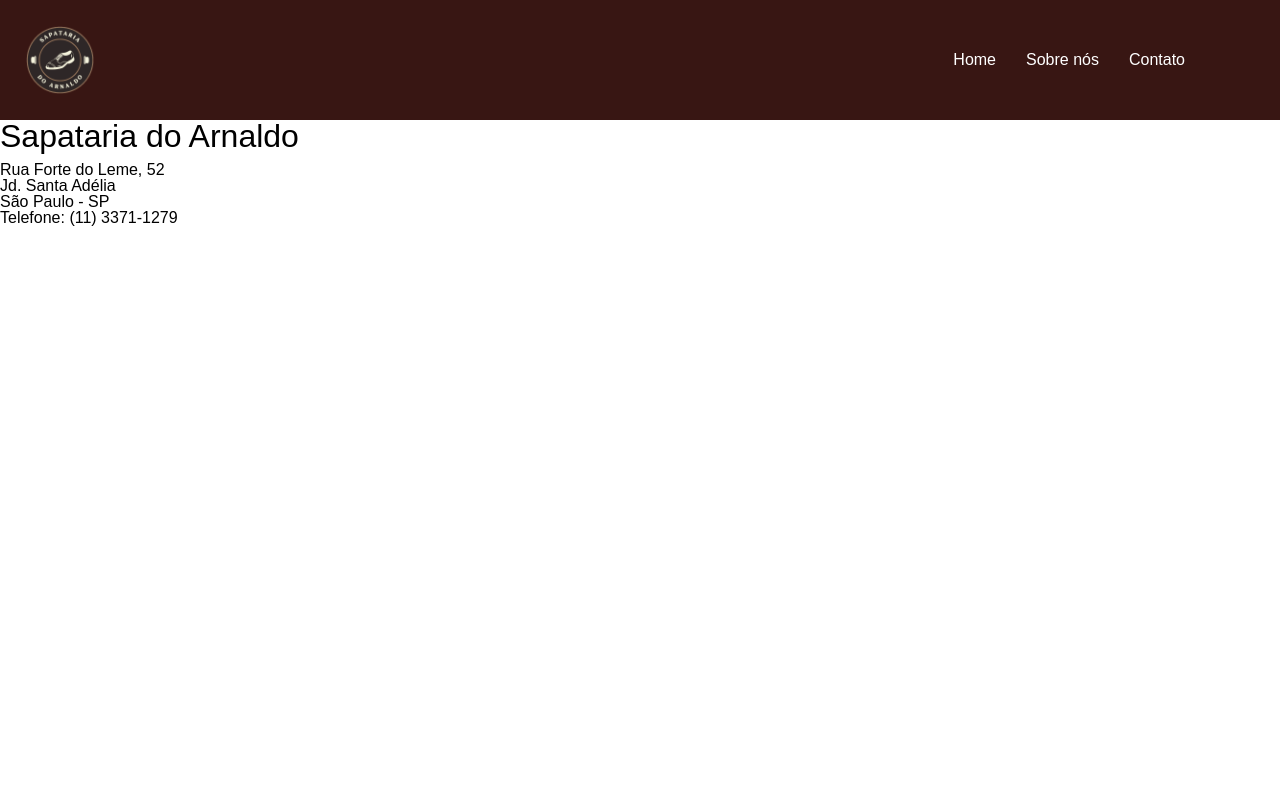
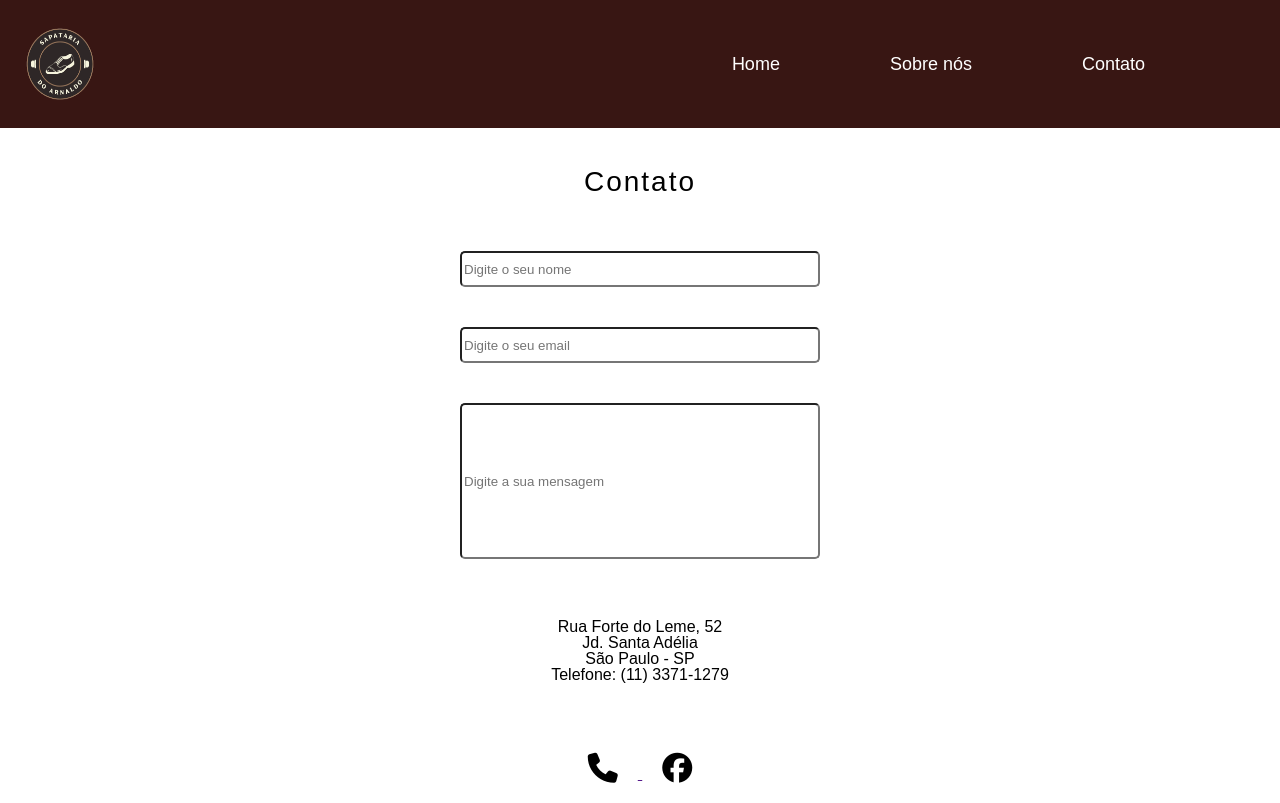
Before and after one commit to PabloJesusdaSilva/sapataria-arnaldo, a plain HTML site: page contato.html in a window 1280 px wide. Drawn offline with Linux system fonts and the light colour scheme; a web font is replaced by a local one.

Commit message:
Criando a seção contato

```diff
--- a/contato.html
+++ b/contato.html
@@ -30,15 +30,33 @@
     </header>
 
     <main>
-        <h1 class="title-page">Sapataria do Arnaldo</h1>
+        <h1 class="title-page">Contato</h1>
 
-        <address>
+        <form class="form-contact">
+            <div class="input-contact">
+                <input type="text" placeholder="Digite o seu nome">
+                <input type="email" placeholder="Digite o seu email">
+                <input type="text" placeholder="Digite a sua mensagem">
+            </div>
+        </form>
+
+        <address class="address-contact">
             <p>Rua Forte do Leme, 52</p>
             <p>Jd. Santa Adélia</p>
             <p>São Paulo - SP</p>
             <p>Telefone: (11) 3371-1279</p>
         </address>
+
+        <article class="icons-contact">
+            <a href="">
+                <i class="fa-solid fa-phone"></i>
+            </a>
+            <a href="">
+                <i class="fa-brands fa-facebook"></i>
+            </a>
+        </article>
     </main>
 
+    <script src="https://kit.fontawesome.com/02046696f9.js" crossorigin="anonymous"></script>
 </body>
 </html>
--- a/style.css
+++ b/style.css
@@ -15,6 +15,7 @@ body {
 
 .header-img {
     width: 120px;
+    height: auto;
 }
 
 .navbar {
@@ -26,6 +27,7 @@ body {
 
 .navbar ul {
     display: flex;
+    justify-content: center;
     align-items: center;
     margin-right: 80px;
 }
@@ -36,7 +38,11 @@ body {
 }
 
 .navbar ul li a {
+    display: flex;
+    justify-content: center;
     text-decoration: none;
+    padding: 40px;
+    font-size: 18px;
     color: #fff;
 }
 
@@ -52,12 +58,12 @@ body {
     display: flex;
     justify-content: center;
     height: auto;
-    margin: 100px;
+    margin: 80px;
 }
 
 .gallery-imgs .img-items{
-    width: 230px;
-    height: 230px;
+    width: 190px;
+    height: 190px;
     margin: 15px;
     padding: 20px;
     border-radius: 10px;
@@ -75,9 +81,10 @@ body {
 }
 
 .about .about-text {
-    width: 1200px;
+    width: 1260px;
     height: 100px;
     font-size: 20px;
+    line-height: 2rem;
 }
 
 /* ----- DATE -----  */
@@ -85,8 +92,9 @@ body {
 
 .date {
     display: flex;
-    margin-top: 50px;
-    margin-left: 360px;
+    position: relative;
+    top: 135px;
+    left: 330px;
 }
 
 .date h2 {
@@ -95,7 +103,8 @@ body {
 }
 
 .date span {
-    font-size: 18px;
+    margin-top: 2px;
+    color: #747474;
 }
 
 
@@ -108,10 +117,13 @@ body {
     flex-direction: column;
     align-items: center;
     margin-top: 50px;
+    line-height: 2rem;
 }
-.history-sapataria .title-sapataria, .history-arnaldo .title-arnaldo {
+
+.history-sapataria .title-sapataria, .history-arnaldo .title-arnaldo, .title-page {
     margin: 15px;
-    font-size: 24px;
+    font-size: 28px;
+    letter-spacing: 2px;
 }
 
 .history-sapataria p, .history-arnaldo p {
@@ -126,10 +138,57 @@ body {
 }
 
 .gallery-imgs-about .img-items-about{
-    width: 260px;
+    width: 280px;
     height: 260px;
     margin: 20px;
     padding: 20px;
     border-radius: 10px;
     box-shadow: 0 0 10px #a3a3a3;
 }
+
+
+
+.title-page {
+    text-align: center;
+    margin-top: 40px;
+}
+
+.form-contact {
+    display: flex;
+    justify-content: center;
+}
+
+.form-contact input {
+    height: 30px;
+    margin: 20px;
+    border-radius: 5px;
+}
+
+.input-contact {
+    display: flex;
+    flex-direction: column;
+    justify-content: center;
+    width: 400px;
+    height: auto;
+    margin: 20px;
+}
+
+.form-contact input:last-child {
+    height: 150px;
+}
+
+.address-contact {
+    margin: 20px;
+    text-align: center;
+}
+
+.icons-contact {
+    margin-top: 50px;
+    text-align: center;
+}
+
+.icons-contact a i {
+    margin: 20px;
+    font-size: 30px;
+    color: #000
+}
```
Also changed, not shown: index.html (+1 -1 lines).
